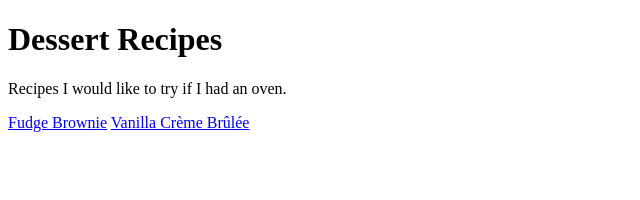
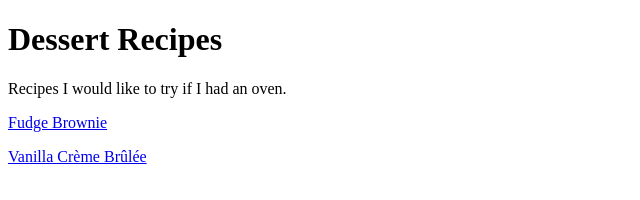
Before and after one commit to ElizabethAndriano/odin-recipes, a plain HTML site: page index.html in a window 1280 px wide. Shown: the whole page, without its empty margins (0-640 px from the left). Drawn offline with Linux system fonts and the light colour scheme.

Commit message:
Fix format main page

```diff
--- a/index.html
+++ b/index.html
@@ -11,7 +11,7 @@
 
         <!-- Links to the different recipes -->
 
-        <a href="pages/brownie-fudge.html">Fudge Brownie</a>
-        <a href="pages/creme-brulee.html">Vanilla Crème Brûlée</a>
+        <p><a href="pages/brownie-fudge.html">Fudge Brownie</a></p>
+        <p><a href="pages/creme-brulee.html">Vanilla Crème Brûlée</a></p>
     </body>
 </html>
```
